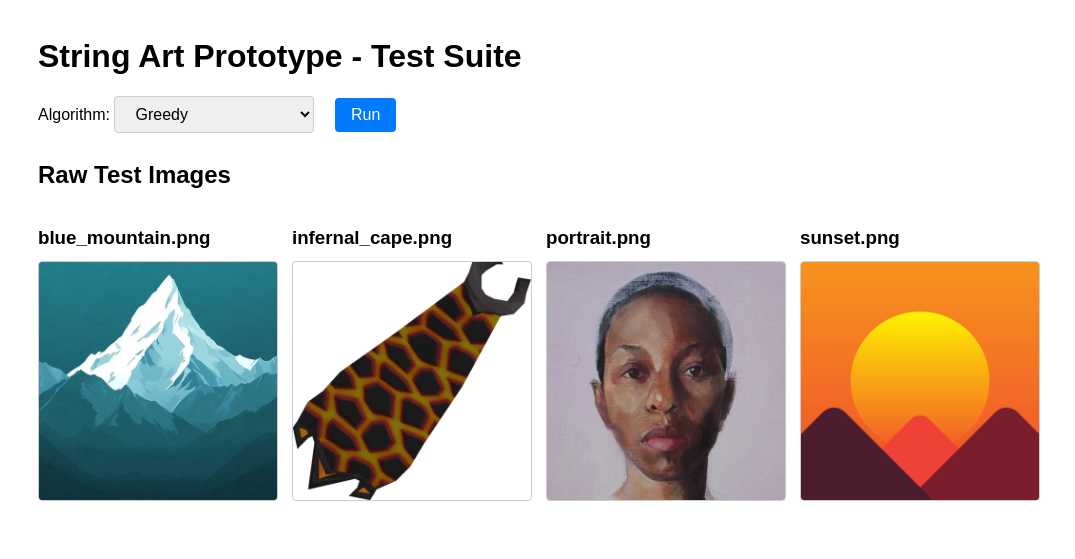
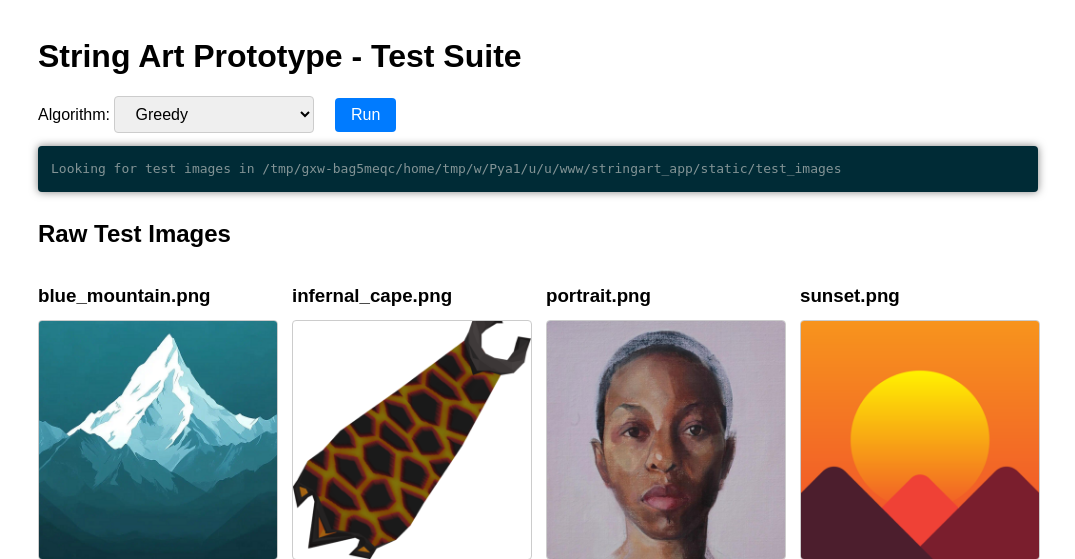
Before and after one commit to AssortedFood/stringart, a Django app: page / in a window 1280 px wide. Shown: the top 559 px of the page, without its empty margins (102-1177 px from the left). Run offline with Django 5.2, Linux system fonts and the light colour scheme; data that the repository does not hold is empty.

Commit message:
feat: create a pseudo terminal div for viewing server processes

```diff
--- a/stringart_app/templates/core/home.html
+++ b/stringart_app/templates/core/home.html
@@ -68,6 +68,23 @@
       font-size: 0.9em;
       line-height: 1.3;
     }
+
+    /* Debug terminal “Solarized dark” style */
+    #debug-terminal {
+      background: #002b36;   /* base02 */
+      color:      #839496;   /* base0 */
+      font-family: monospace;
+      padding:    1em;
+      margin-top: 1em;
+      border-radius: 4px;
+      max-height: 200px;
+      overflow-y: auto;
+      box-shadow: 0 0 8px rgba(0,0,0,0.5);
+    }
+    #debug-terminal pre {
+      margin: 0;
+      white-space: pre-wrap;
+    }
   </style>
 </head>
 <body>
@@ -86,6 +103,11 @@
       </select>
       <button type="submit">Run</button>
     </form>
+
+    <!-- Debug terminal: live-updating via SSE -->
+    <div id="debug-terminal">
+      <pre id="log-content">{{ logs|join:"\n" }}</pre>
+    </div>
   </section>
 
   <section>
@@ -135,5 +157,15 @@
   {% endif %}
 
   <script type="module" src="{% static 'js/main.js' %}"></script>
+  <script>
+    // Open SSE connection to stream new log lines as they occur
+    const evtSource = new EventSource("{% url 'stream_logs' %}");
+    const logPre = document.getElementById("log-content");
+    evtSource.onmessage = e => {
+      logPre.textContent += e.data + "\n";
+      const container = document.getElementById("debug-terminal");
+      container.scrollTop = container.scrollHeight;
+    };
+  </script>
 </body>
 </html>
--- a/stringart_app/urls.py
+++ b/stringart_app/urls.py
@@ -1,8 +1,9 @@
 # stringart_app/urls.py
 
 from django.urls import path
-from . import views
+from .views import home, stream_logs
 
 urlpatterns = [
-    path('', views.home, name='home'),
+    path('', home, name='home'),
+    path('stream-logs/', stream_logs, name='stream_logs'),
 ]
--- a/stringart_app/views.py
+++ b/stringart_app/views.py
@@ -1,10 +1,13 @@
 # stringart_app/views.py
 
+import time
 import base64
 import json
-from io import BytesIO
+from io import BytesIO, StringIO
 from pathlib import Path
+import contextlib
 
+from django.http import StreamingHttpResponse
 from django.shortcuts import render
 from PIL import Image
 import numpy as np
@@ -14,12 +17,32 @@ from .planner import generate_string_vectors, ALGORITHMS
 
 DEBUG = True
 
-def _log(msg: str):
-    if DEBUG:
-        print(msg)
+# In-memory queue of log lines for Server-Sent Events
+LOG_QUEUE: list[str] = []
+
+def make_logger(log_list):
+    """
+    Returns a _log(msg) that prints to console (if DEBUG),
+    appends msg to the per-request log_list, and also
+    pushes it into the global LOG_QUEUE for SSE.
+    """
+    def _log(msg: str):
+        if DEBUG:
+            # Print to your server console
+            print(msg)
+            # Strip trailing newlines and append to this request's logs
+            line = msg.rstrip("\n")
+            log_list.append(line)
+            # Append to global queue (for live streaming)
+            LOG_QUEUE.append(line)
+    return _log
 
 def home(request):
-    context = {}
+    # Prepare context and per-request log buffer
+    context: dict = {}
+    logs: list[str] = []
+    _log = make_logger(logs)
+    context['logs'] = logs
 
     # --- algorithm controls ---
     algo_key = request.POST.get('algorithm', request.GET.get('algorithm', 'greedy'))
@@ -32,7 +55,6 @@ def home(request):
     TEST_DIR = Path(__file__).parent / "static" / "test_images"
     _log(f"Looking for test images in {TEST_DIR}")
     img_paths = sorted(TEST_DIR.glob("*.[jp][pn]g"))
-    # just names for static/<test_images>/<name>
     context['test_images'] = [p.name for p in img_paths]
 
     # --- if POST, process them all ---
@@ -50,26 +72,36 @@ def home(request):
             img_small = img.resize(TARGET_SIZE, Image.Resampling.LANCZOS)
             pixels = np.array(img_small)
 
-            # generate vectors
-            vectors = generate_string_vectors(
-                pixels,
-                n_anchors=180,
-                n_strings=200,
-                line_thickness=1,
-                sample_pairs=1000,
-                algorithm=algo_key,
-            )
+            # --- capture prints during vector generation ---
+            buf = StringIO()
+            with contextlib.redirect_stdout(buf):
+                vectors = generate_string_vectors(
+                    pixels,
+                    n_anchors=180,
+                    n_strings=200,
+                    line_thickness=1,
+                    sample_pairs=1000,
+                    algorithm=algo_key,
+                )
+            for line in buf.getvalue().splitlines():
+                _log(line)
 
-            # anchors + JSON for physics
-            anchors = generate_radial_anchors(180, *TARGET_SIZE)
+            # --- capture prints during anchor generation ---
+            buf = StringIO()
+            with contextlib.redirect_stdout(buf):
+                anchors = generate_radial_anchors(180, *TARGET_SIZE)
+            for line in buf.getvalue().splitlines():
+                _log(line)
+
+            # JSON for physics
             anchors_json = json.dumps(anchors)
             vectors_json = json.dumps(vectors)
             vectors_count = len(vectors)
 
             # encode grayscale PNG
-            buf = BytesIO()
-            img_small.save(buf, format="PNG")
-            processed_b64 = base64.b64encode(buf.getvalue()).decode("ascii")
+            img_buf = BytesIO()
+            img_small.save(img_buf, format="PNG")
+            processed_b64 = base64.b64encode(img_buf.getvalue()).decode("ascii")
 
             test_results.append({
                 "name": name,
@@ -82,3 +114,19 @@ def home(request):
         context['test_results'] = test_results
 
     return render(request, 'core/home.html', context)
+
+def stream_logs(request):
+    """
+    Server-Sent Events endpoint that streams lines from LOG_QUEUE.
+    """
+    def event_stream():
+        last_idx = 0
+        while True:
+            # Emit any new log lines
+            while last_idx < len(LOG_QUEUE):
+                msg = LOG_QUEUE[last_idx]
+                last_idx += 1
+                yield f"data: {msg}\n\n".encode('utf-8')
+            time.sleep(0.2)
+
+    return StreamingHttpResponse(event_stream(), content_type='text/event-stream')
```
